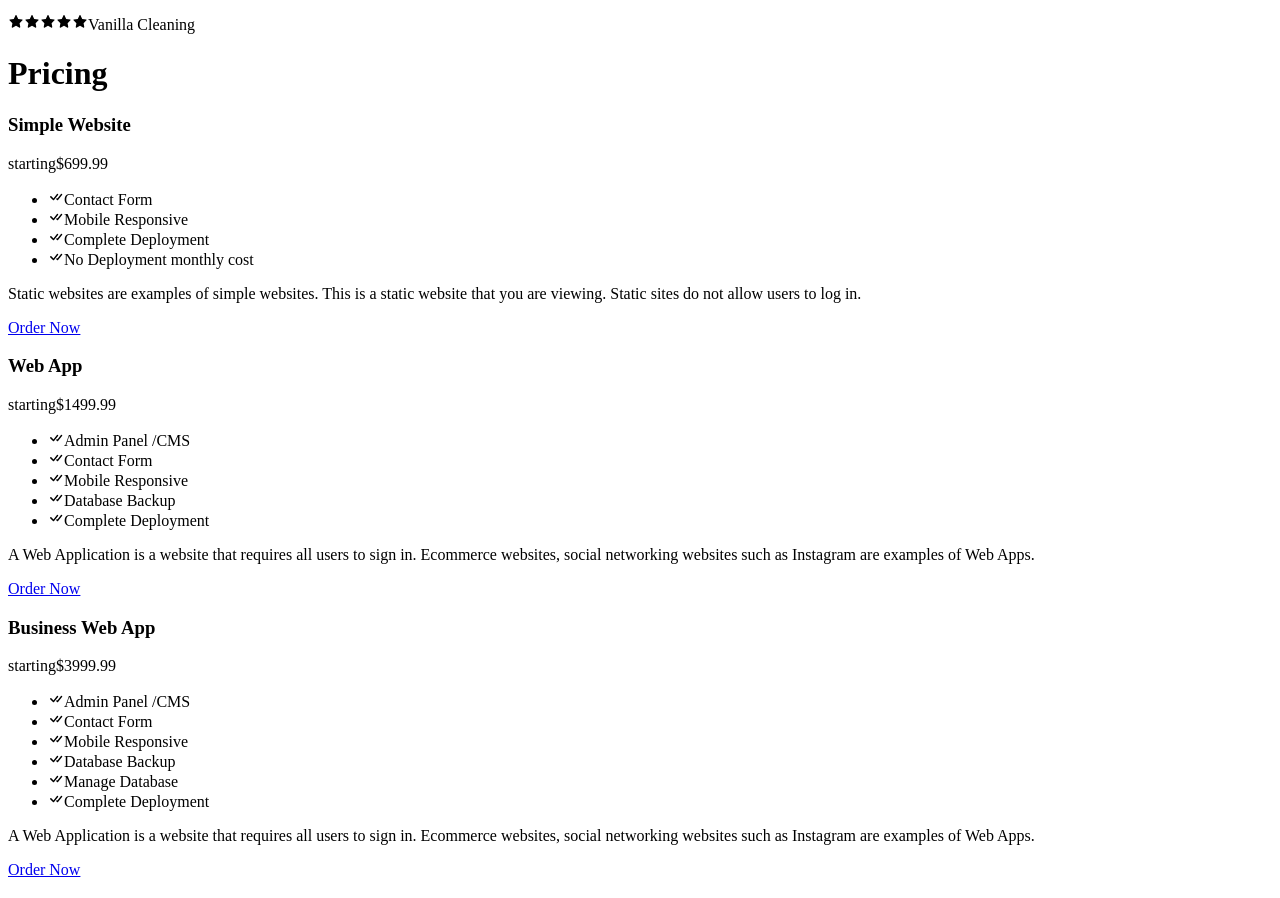
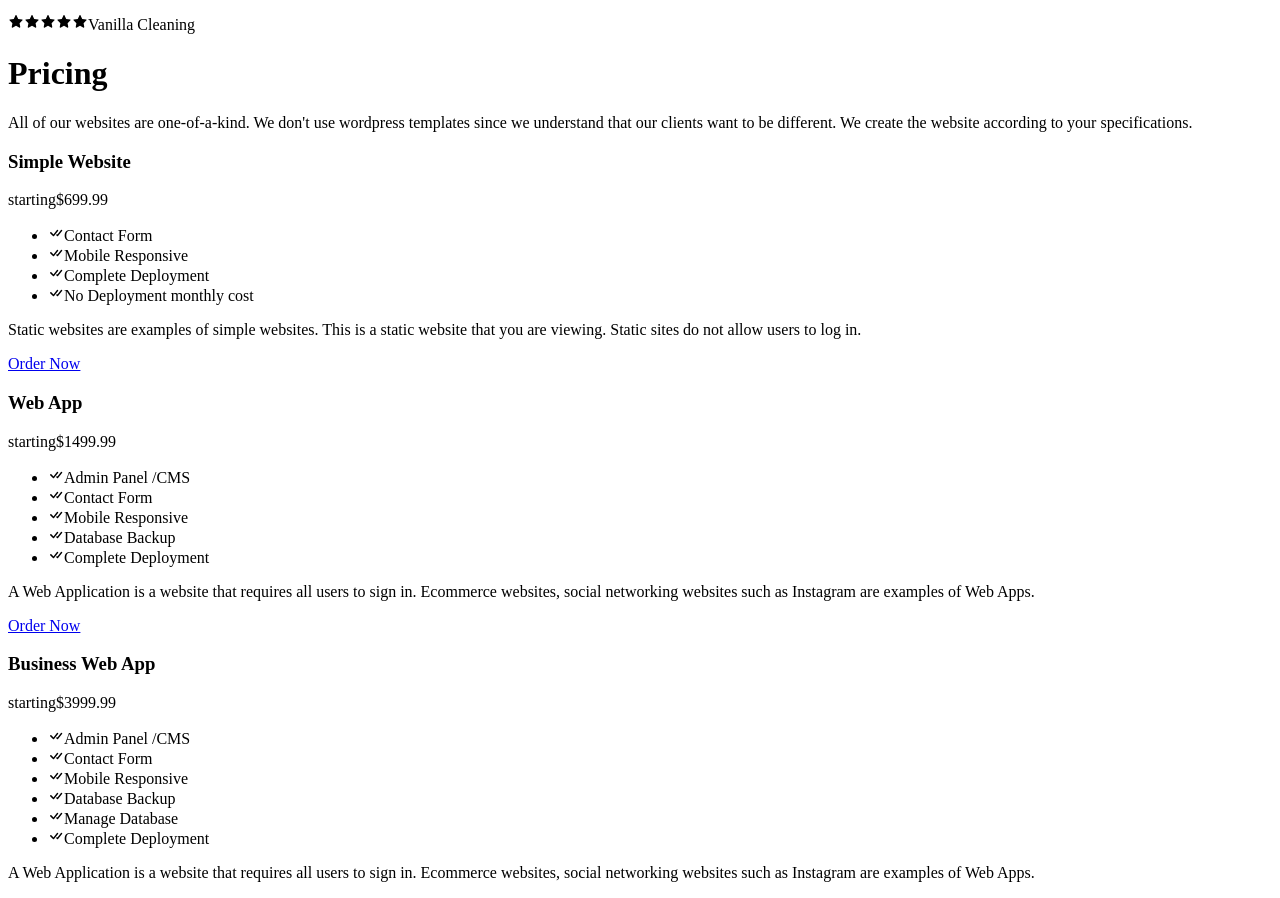
Before and after one commit to mata0050/xdesign-nextjs, a Next.js app: page / in a window 1280 px wide. Shown: the part 2944-3842 px from the top of the page. Built offline with nearby package versions, Linux system fonts and the light colour scheme.

Commit message:
pricing update

```diff
--- a/components/Pricing.tsx
+++ b/components/Pricing.tsx
@@ -51,6 +51,12 @@ export default function Pricing({}) {
   return (
     <div className='bg-lightGrey '>
       <h1 className='text-4xl font-bold text-center py-12'>Pricing</h1>
+
+      <p className='mb-6 w-4/6 mx-auto'>
+        All of our websites are one-of-a-kind. We don't use wordpress templates
+        since we understand that our clients want to be different. We create the
+        website according to your specifications.{' '}
+      </p>
       <div className='flex p-6 gap-12 flex-col md:flex-row flex-wrap lg:flex-nowrap '>
         {priceList.map((price) => (
           <div className='rounded-xl  bg-white  p-6 md:w-1/3 ' key={price.id}>
@@ -60,8 +66,6 @@ export default function Pricing({}) {
               {price.price}
             </span>
 
-
-
             <ul className='my-6 sm:mt-10 md:w-full w-64 mx-auto '>
               {price.included.map((includes) => (
                 <li className='flex flex-row ' key={includes}>
@@ -70,7 +74,7 @@ export default function Pricing({}) {
                 </li>
               ))}
             </ul>
-              <p className='mt-6 text-sm'>{price.description}</p>
+            <p className='mt-6 text-sm'>{price.description}</p>
 
             <Link href='/contact-us'>
               <a className='bg-lightGrey py-2 px-4 mt-12 rounded-full w-36 uppercase mx-auto block hover:bg-black hover:text-white'>
```
